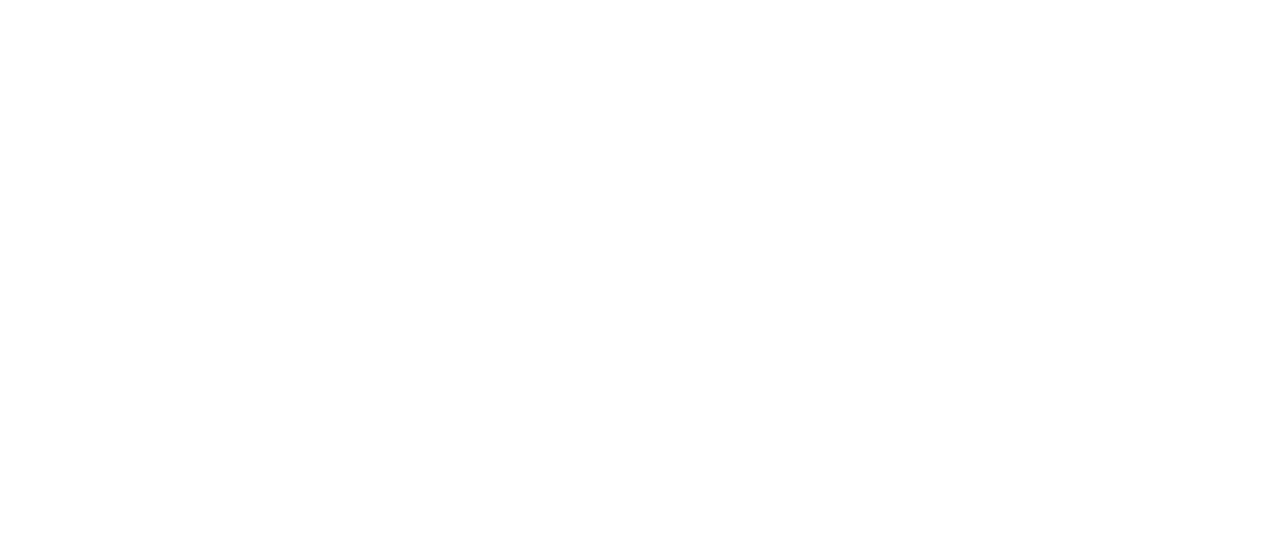
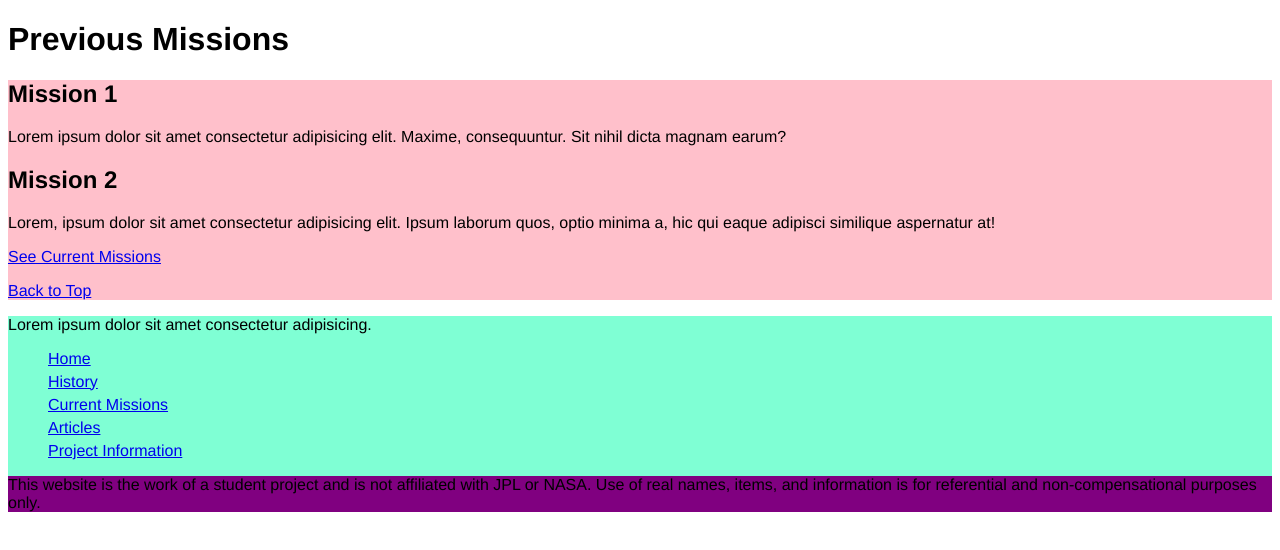
Before and after one commit to meminerys/IFSC-11003, a plain HTML site: page final-project/draft/pages/p-missions.html in a window 1280 px wide. Drawn offline with Linux system fonts and the light colour scheme.

Commit message:
added missions pages

```diff
--- a/final-project/draft/pages/p-missions.html
+++ b/final-project/draft/pages/p-missions.html
@@ -8,3 +8,47 @@
     <link rel="stylesheet" href="../assets/css/style.css">
     <!-- <link rel="icon" href="./favicon.ico" type="image/x-icon"> -->
     </head>
+
+    <body id="pmiss-body">
+        <header class="page-header">
+            <h1>Previous Missions</h1>
+        </header>
+
+        <main id="pmiss-main">
+            <article class="pmiss-art">
+                <h2>Mission 1</h2>
+                <p>Lorem ipsum dolor sit amet consectetur adipisicing elit. Maxime, consequuntur. Sit nihil dicta magnam earum?</p>
+            </article>
+            <article class="pmiss-art">
+                <h2>Mission 2</h2>
+                <p>Lorem, ipsum dolor sit amet consectetur adipisicing elit. Ipsum laborum quos, optio minima a, hic qui eaque adipisci similique aspernatur at!</p>
+            </article>
+
+            <section id="pmiss-closing">
+                <p><a href = "./c-missions.html">See Current Missions</a></p>
+                <p><a href = "#miss-body">Back to Top</a></p>
+            </section>
+        </main>
+
+        <footer>
+        <div id="foot-summary">
+        <p>Lorem ipsum dolor sit amet consectetur adipisicing.</p>
+        </div>
+
+        <div id="foot-nav">
+            <nav class="end-nav">
+                <ul>
+                <li><a href = "./index.html">Home</a></li>
+                <li><a href = "./history.html">History</a></li>
+                <li><a href = "./c-missions.html">Current Missions</a></li>
+                <li><a href = "./articles.html">Articles</a></li>
+                <li><a href = "./project.html">Project Information</a></li>
+            </ul>
+            </nav>
+        </div>
+
+        <div id="foot-disclaim">
+            This website is the work of a student project and is not affiliated with JPL or NASA. Use of real names, items, and information is for referential and non-compensational purposes only.
+        </div>
+    </footer>
+    </body>
```
Also changed, not shown: final-project/draft/pages/c-missions.html (+44 -0 lines), final-project/draft/pages/history.html (+32 -0 lines), final-project/draft/pages/index.html (+3 -2 lines).
